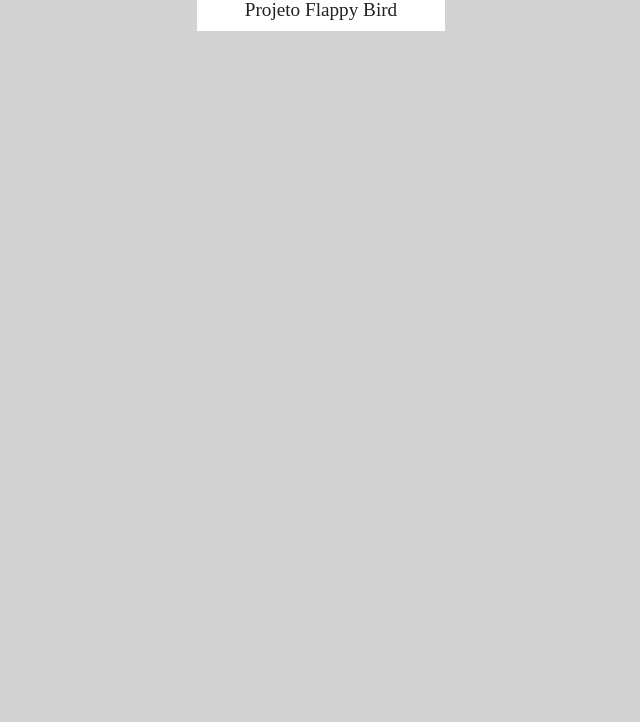
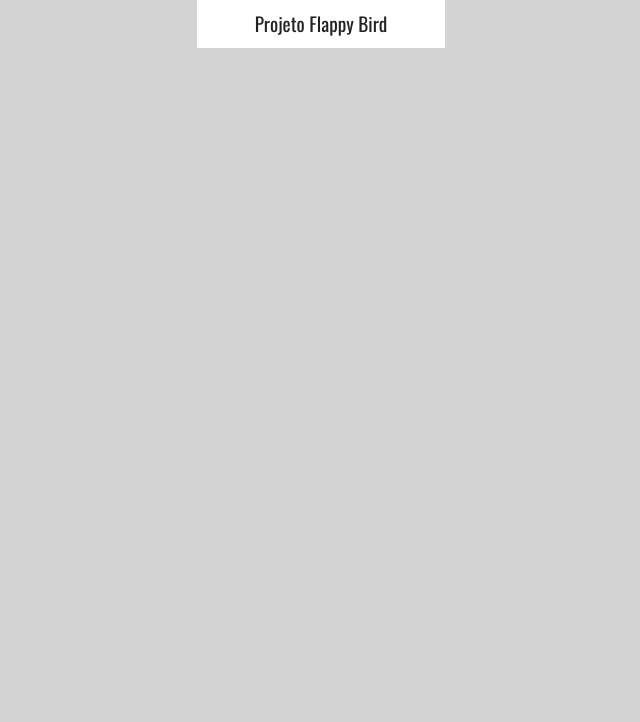
Before and after one commit to Lucas-Marins/Meus-Jogos, a plain HTML site: page index.html in a window 1280 px wide. Shown: the part 78-800 px from the top of the page, without its empty margins (319-959 px from the left). Drawn offline with Linux system fonts and the light colour scheme.

Commit message:
Mexendo no Css

```diff
--- a/css/estilo.css
+++ b/css/estilo.css
@@ -1,3 +1,13 @@
+@font-face {
+    font-family: 'Oswald';
+    src: url('../fonts/Oswald-Regular.ttf') format('truetype');
+}
+
+* {
+    font-family: 'Oswald', sans-serif;
+}
+
+
 html{
     height: 100%;
 }
--- /dev/null
+++ b/css/flappy.css
@@ -0,0 +1,8 @@
+*{
+    box-sizing: border-box;
+}
+
+@font-face{
+    font-family: 'Pixel';
+
+}
```
Also changed, not shown: fonts/Oswald-Regular.ttf (added), fonts/Pixel.ttf (added).
